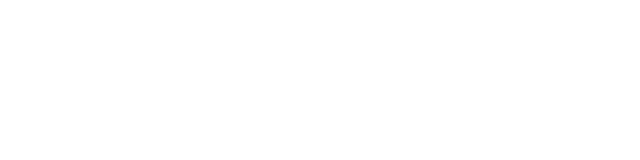
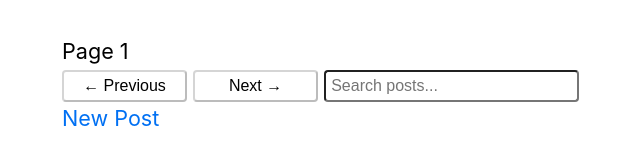
Before and after one commit to dwolrdcojp/nextjs-blog, a Next.js app: page / in a window 1280 px wide. Shown: the part 936-1096 px from the top of the page, without its empty margins (272-912 px from the left). Before the commit the page ends 800 px from the top, so only its background shows below. Built offline with nearby package versions, Linux system fonts and the light colour scheme; no server answers; the database is empty.

Commit message:
add search posts

```diff
--- a/app/HomePage.js
+++ b/app/HomePage.js
@@ -9,13 +9,30 @@
 
 export default function HomePage({ recentPosts }) {
   const [pageIndex, setPageIndex] = useState(1);
+  const [posts, setPosts] = useState(recentPosts);
+  const [search, setSearch] = useState('');
   const postsCount = recentPosts.length;
   const pageCount = Math.floor((postsCount / 5)) + 1;
 
   const prevIsEnabled = pageIndex > 1 ? false : true;
   const nextIsEnabled = pageIndex < pageCount ? false : true;
 
-  const posts = recentPosts.slice((pageIndex-1) * 5, pageIndex * 5);
+  const fivePosts = posts.slice((pageIndex-1) * 5, pageIndex * 5);
+  console.log(posts);
+
+
+  function handleChange(event) {
+    const searchedPosts = posts.filter((post) => {
+      return post.title.toLowerCase().includes(event.target.value.toLowerCase())}
+    )
+    if (searchedPosts !== null) {
+      setPosts(searchedPosts)
+    }
+    setSearch(event.target.value);
+    if (event.target.value === '') {
+      setPosts(recentPosts)
+    }
+  }
 
   return (
     <div>
@@ -24,10 +41,11 @@
       </section>
       <section className={`${utilStyles.headingMd} ${utilStyles.padding1px}`}>
         <h2 className={utilStyles.headingLg}>Blog</h2>
+        <div className={utilStyles.posts}>
           <ul className={utilStyles.list}>
-          {posts.map(({ id, title, date }) => (
+            {fivePosts && fivePosts.map(({ id, title, date }) => (
               <li className={utilStyles.listItem} key={title}>
-              <Link href={`/${id}`} legacyBehavior>{title}</Link>
+                <Link href={`/${id}`}>{title}</Link>
                 <br />
                 <small className={utilStyles.lightText}>
                   <p>{date}</p>
@@ -35,6 +53,7 @@
               </li>
             ))}
           </ul>
+        </div>
         <br />
         Page {pageIndex}
         <br />
@@ -51,7 +70,12 @@
             onClick={() => setPageIndex(pageIndex + 1)}>
           Next →
         </button>
-        <br />
+        {"  "}
+        <input
+            className={utilStyles.search}
+            placeholder='Search posts...'
+            value={search}
+            onChange={handleChange}></input>
         <br />
         <Link href={`/newpost/`} >New Post</Link>
       </section>
--- a/styles/utils.module.css
+++ b/styles/utils.module.css
@@ -60,3 +60,15 @@
   font-size: 16px;
   padding: 5px 10px;
 }
+
+.posts {
+  height: 500px;
+}
+
+.search {
+  width: 255px;
+  color: black;
+  font-size: 16px;
+  border-radius: 4px;
+  padding: 5px;
+}
```
Lines whose indentation alone changed are shown as unchanged.
